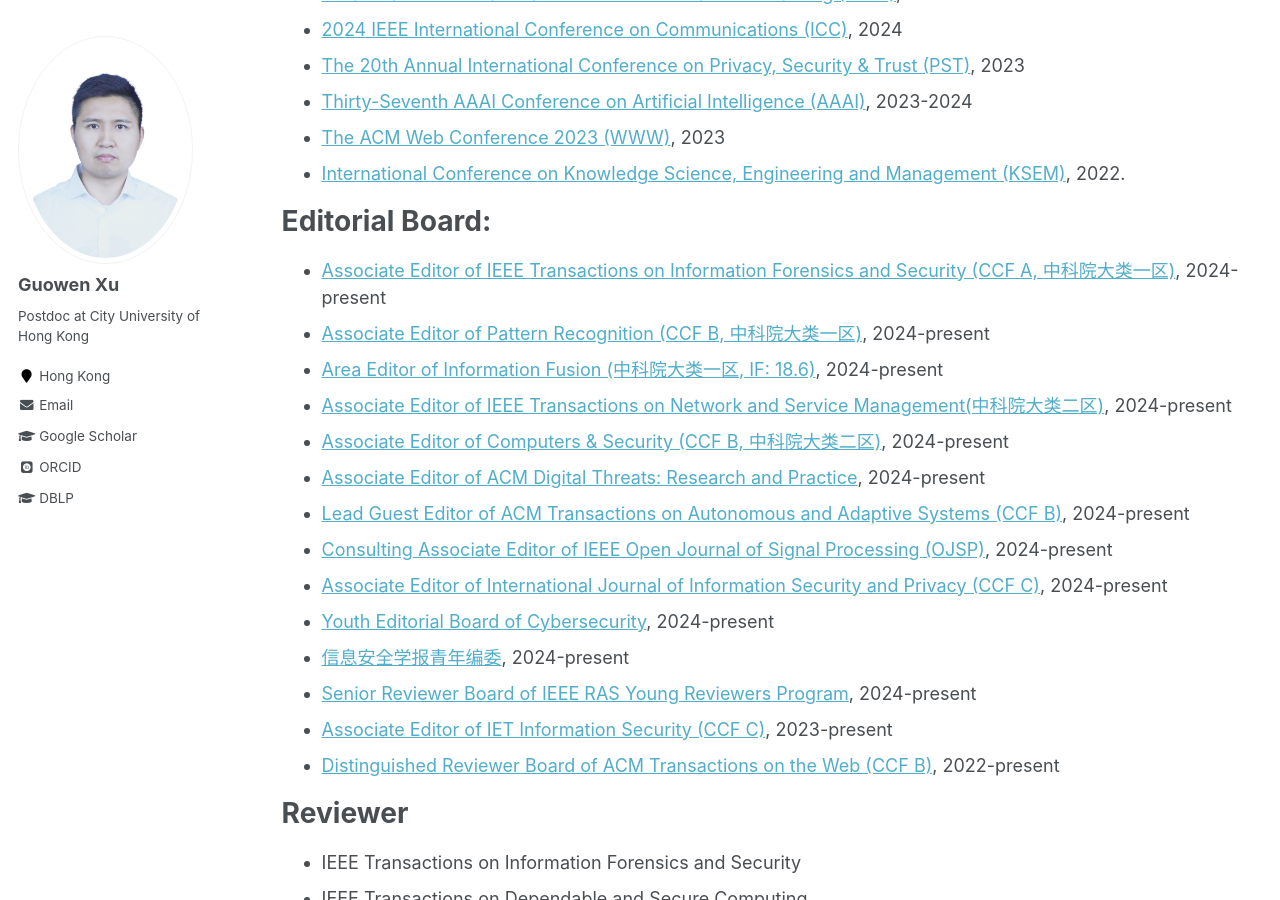
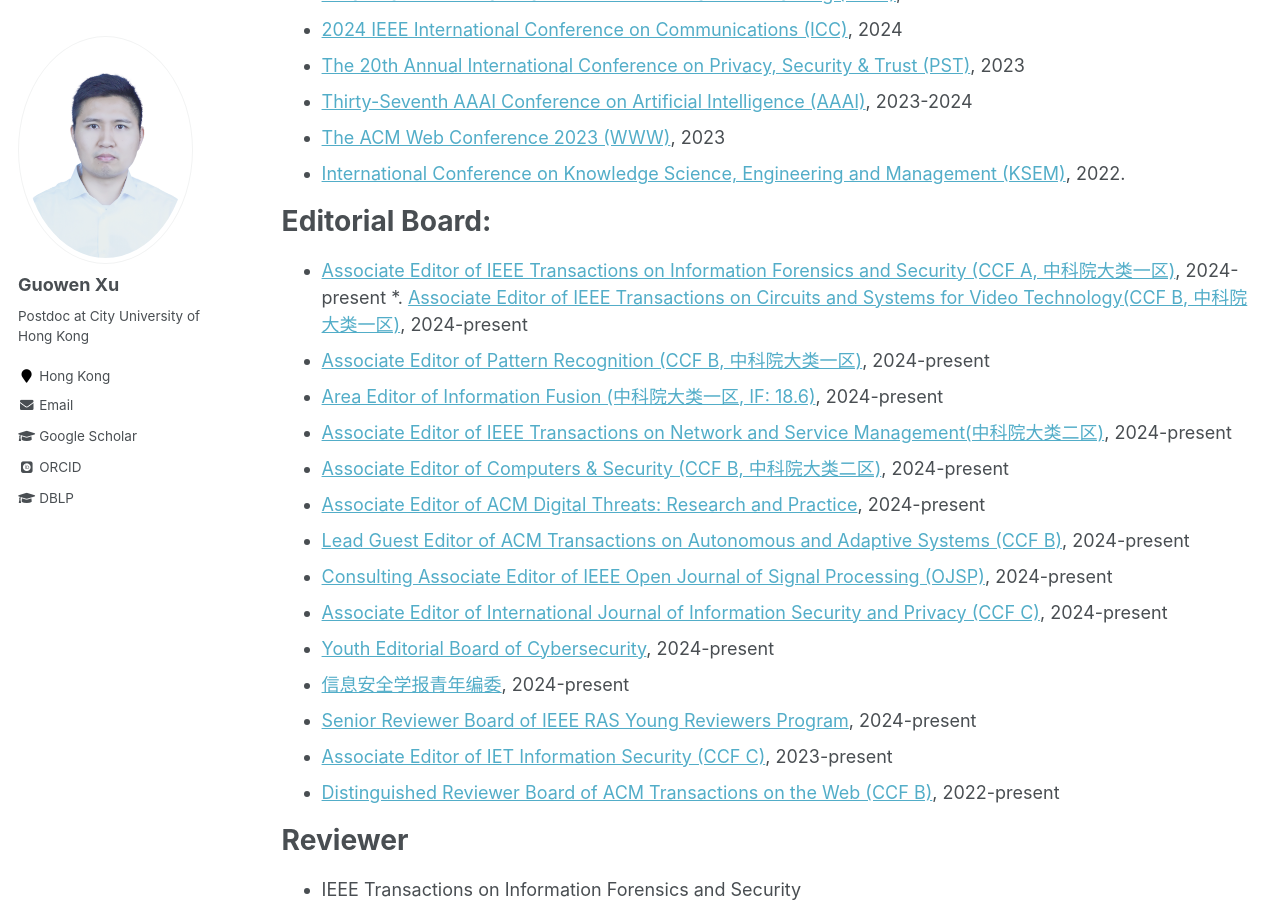
Before and after one commit to Guowen-xu/guowen-xu.github.io, a Jekyll site: the page built from _pages/services.md, in a window 1280 px wide and 900 px high, scrolled down 304 px. Built offline with Jekyll 4.4.1, drawn with Linux system fonts in a browser that asks for light colours; some web fonts are replaced.

Commit message:
Update services.md

```diff
--- a/_pages/services.md
+++ b/_pages/services.md
@@ -18,7 +18,8 @@ Technical Program Committee:
 Editorial Board:
 ======
 * [Associate Editor of IEEE Transactions on Information Forensics and Security (CCF A, 中科院大类一区)](https://signalprocessingsociety.org/publications-resources/ieee-transactions-information-forensics-and-security/editorial-board), 2024-present
-* [Associate Editor of Pattern Recognition (CCF B, 中科院大类一区)](https://www.sciencedirect.com/journal/pattern-recognition/about/editorial-board), 2024-present
+*. [Associate Editor of IEEE Transactions on Circuits and Systems for Video Technology(CCF B, 中科院大类一区)](https://ieee-cas.org/publication/tcsvt), 2024-present
+*  [Associate Editor of Pattern Recognition (CCF B, 中科院大类一区)](https://www.sciencedirect.com/journal/pattern-recognition/about/editorial-board), 2024-present
 * [Area Editor of Information Fusion (中科院大类一区, IF: 18.6)](https://www.sciencedirect.com/journal/information-fusion/about/editorial-board), 2024-present
 * [Associate Editor of IEEE Transactions on Network and Service Management(中科院大类二区)](https://www.comsoc.org/publications/journals/ieee-tnsm/ieee-transactions-network-and-service-management-editorial-board), 2024-present
 * [Associate Editor of Computers & Security (CCF B, 中科院大类二区)](https://www.sciencedirect.com/journal/computers-and-security/about/editorial-board), 2024-present
```
